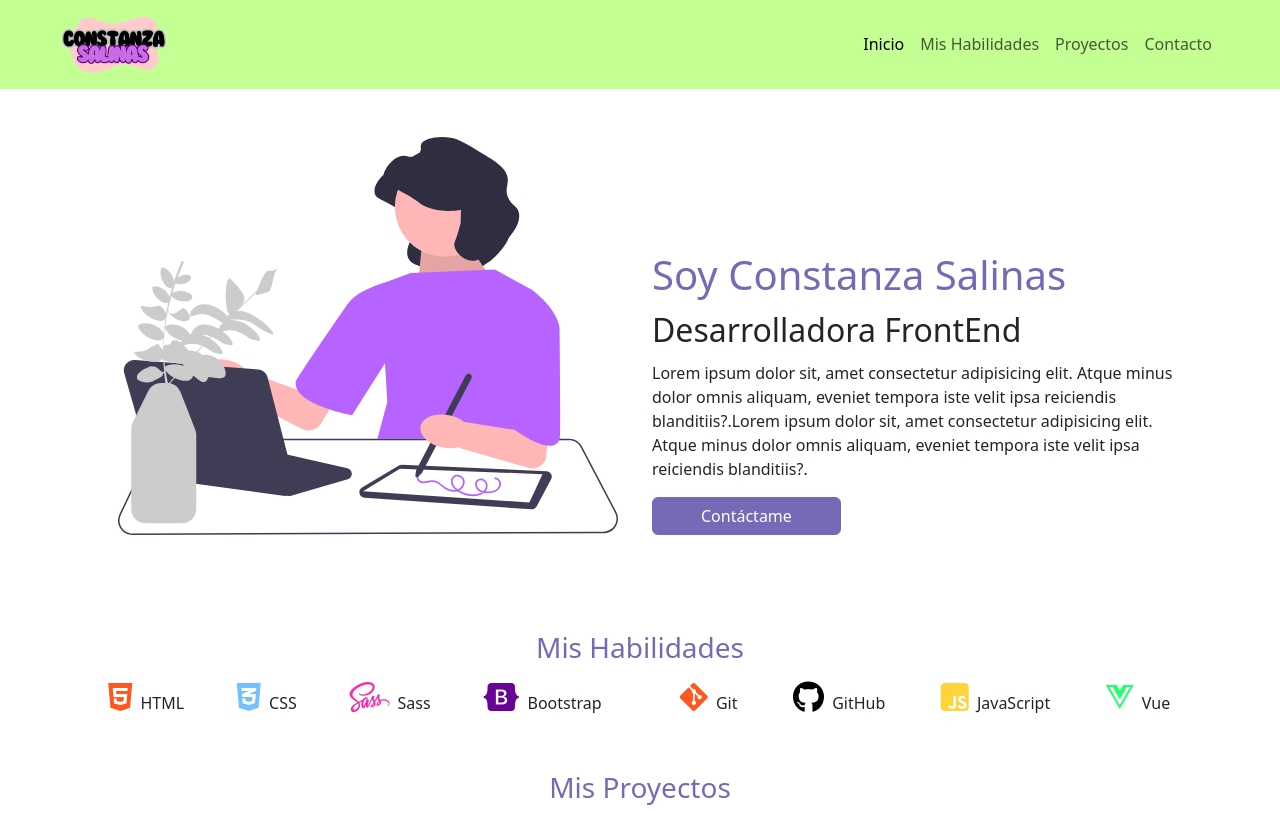
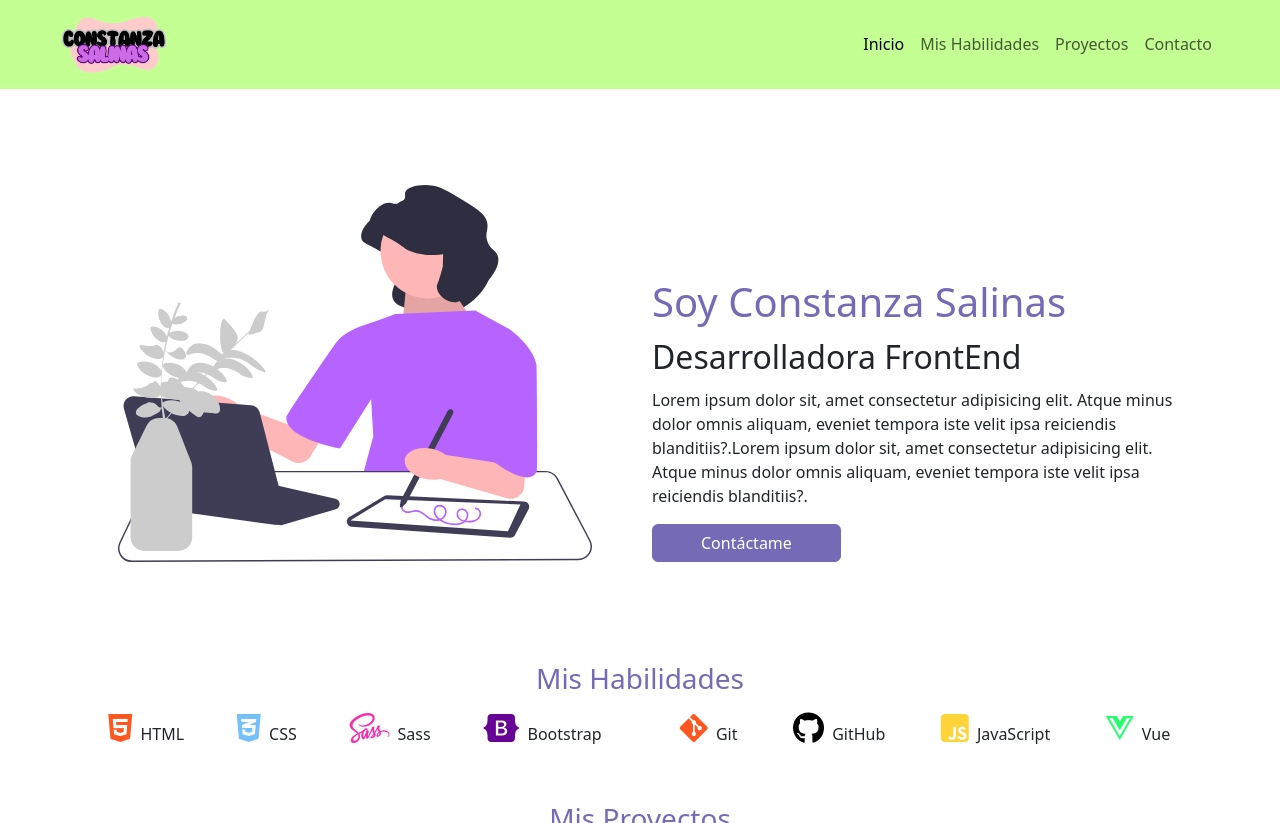
Before and after one commit to csdelartundo/Mi-Primer-Portafolio, a website: page index.html in a window 1280 px wide. Shown: the top 823 px of the page. Drawn offline with nearby package versions, Linux system fonts and the light colour scheme.

Commit message:
Cambios en imagen principal

```diff
--- a/index.html
+++ b/index.html
@@ -45,11 +45,11 @@
     <section class="Inicio">
         <div class="container">
             <div class="row my-5 justify-content align-items-end">
-                <div class="col-12 col-md-6 ps-5">
-                    <img src="./assets/img/undraw_learning_sketching_nd4f (1).svg" width="500px"
+                <div class="col-12 col-md-6 p-5">
+                    <img class="img-fluid" src="./assets/img/undraw_learning_sketching_nd4f (1).svg" width="500px"
                         alt="Imagen referencial">
                 </div>
-                <div class="col-12 col-md-6">
+                <div class="col-12 col-md-6 mb-5">
                     <h1 class="title text-primary pt-3">Soy Constanza Salinas</h1>
                     <h2 class="subtitle pt-1">Desarrolladora FrontEnd</h2>
                     <p class="text pt-1">Lorem ipsum dolor sit, amet consectetur adipisicing elit. Atque minus dolor
@@ -66,7 +66,7 @@
 
     <section class="Mis-Proyectos">
         <div class="container">
-            <h3 class="proyectos text-center text-primary pt-5">Mis Habilidades</h3>
+            <h3 class="proyectos text-center text-primary pt-1">Mis Habilidades</h3>
             <div class="row text-center">
                 <!-- Primera columna -->
                 <div class="col-12 col-sm-6 d-flex flex-sm-column flex-md-row justify-content-around">
```
